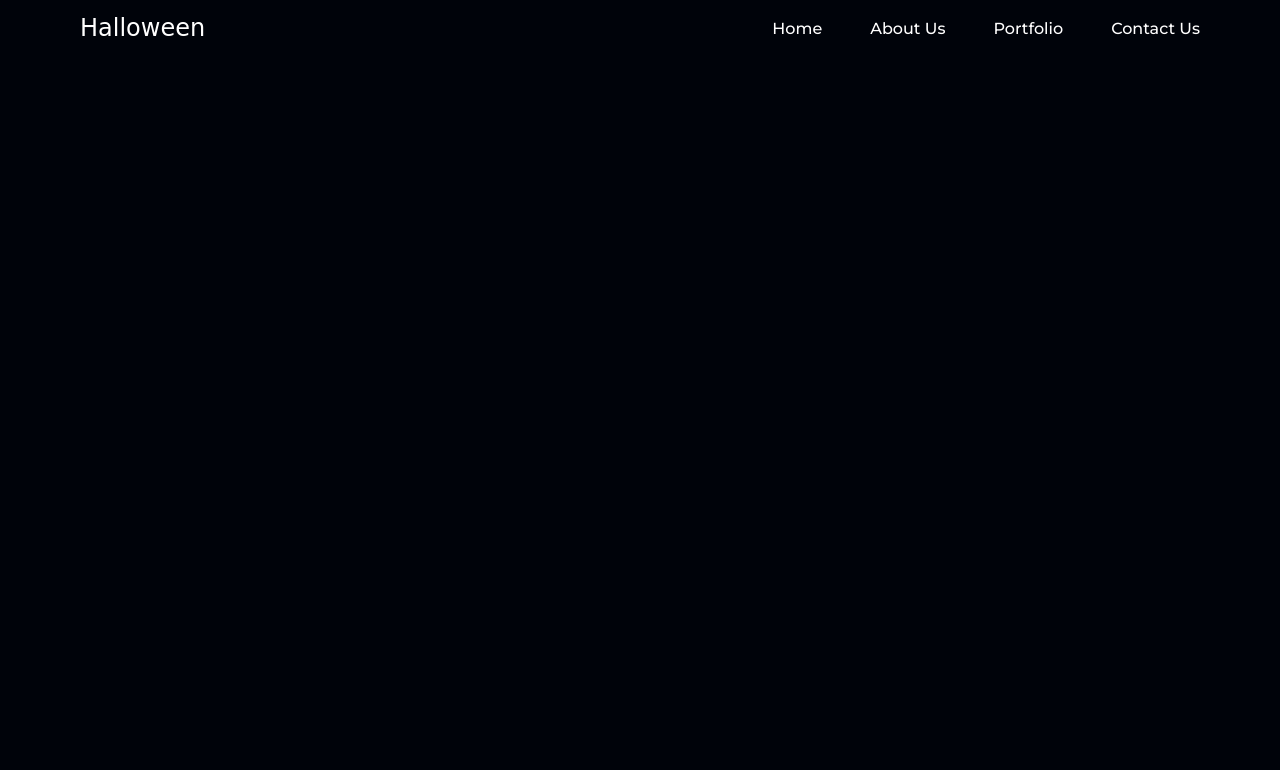
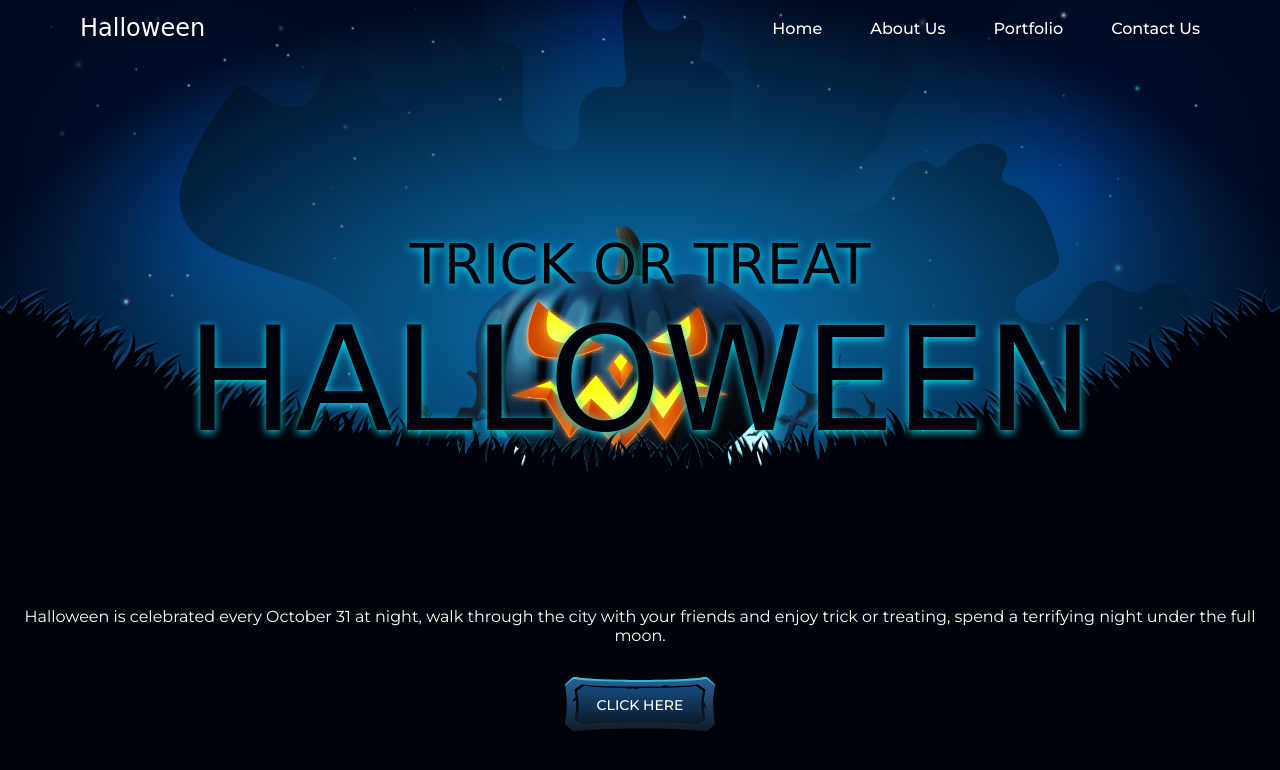
Before and after one commit to helen25sur/halloween-site, a plain HTML site: page index.html in a window 1280 px wide. Drawn offline with nearby package versions, Linux system fonts and the light colour scheme; a web font is replaced by a local one.

Commit message:
add main section - images and data

```diff
--- a/assets/css/styles.css
+++ b/assets/css/styles.css
@@ -91,7 +91,7 @@ img {
 
 /*=============== HEADER & NAV ===============*/
 .header {
-  position: sticky;
+  position: fixed;
   width: 100%;
   top: 0;
   left: 0;
@@ -168,8 +168,6 @@ img {
   .nav__close {
     display: flex;
   }
-
-
 }
 
 /* Show menu */
@@ -177,12 +175,119 @@ img {
   top: 0;
 }
 
-
 /* Change background header */
 
 
 /*=============== HOME ===============*/
+.home {
+  position: relative;
+  height: 100vh;
+  background-color: var(--black-color);
+}
 
+.home__container {
+  position: relative;
+  height: 80%;
+  background: var(--radial-color);
+  display: grid;
+  justify-items: center;
+  overflow: hidden;
+}
+
+.home__container img {
+  position: absolute;
+}
+
+.home__pumpkin,
+.home__grass {
+  bottom: 0;
+}
+
+.home__stones {
+  bottom: -0.5rem;
+  width: 470px;
+}
+
+.home__trees {
+  bottom: 0.5rem;
+  width: 470px;
+}
+
+.home__moon {
+  bottom: 2rem;
+  width: 590px;
+}
+
+.home__stones,
+.home__trees,
+.home__moon {
+  max-width: initial;
+}
+
+.home__shadow,
+.home__points {
+  top: 0;
+  left: 0;
+  width: 100%;
+  height: 100%;
+  object-fit: cover;
+  object-position: center;
+}
+
+.home__shadow {
+  mix-blend-mode: overlay;
+}
+
+.home__titles {
+  position: absolute;
+  bottom: 11rem;
+  text-align: center;
+}
+
+.home__title,
+.home__subtitle {
+  color: var(--black-color);
+  font-family: var(--second-font);
+  font-weight: var(--font-regular);
+  text-shadow: 0 2px 8px var(--first-color);
+}
+
+.home__title {
+  font-size: var(--biggest-font-size);
+}
+
+.home__subtitle {
+  font-size: var(--big-font-size);
+}
+
+.home__data {
+  position: absolute;
+  bottom: 4rem;
+  text-align: center;
+  margin-inline: 1.5rem;
+}
+
+.home__description {
+  margin-bottom: 2rem;
+}
+
+.home__button {
+  display: inline-grid;
+  position: relative;
+  place-items: center;
+  transition: filter .4s ease-in-out;
+}
+
+.home__button span {
+  position: absolute;
+  color: var(--white-color);
+  font-size: var(--small-font-size);
+  font-weight: var(--font-medium);
+}
+
+.home__button:hover {
+  filter: drop-shadow(0 4px 24px hsla(185, 100%, 48%, .6));
+}
 
 /*=============== BREAKPOINTS ===============*/
 /* For small devices */
--- a/index.html
+++ b/index.html
@@ -58,7 +58,32 @@
   <main class="main">
     <!--==================== HOME ====================-->
     <section class="home">
+      <div class="home__container">
+        <img src="assets/img/home-point.png" alt="background image" class="home__points">
+        <img src="assets/img/home-shadow.png" alt="background image" class="home__shadow">
+        <img src="assets/img/home-moon.png" alt="background image" class="home__moon">
+        <img src="assets/img/home-trees.png" alt="background image" class="home__trees">
+        <img src="assets/img/home-pumpkin.png" alt="background image" class="home__pumpkin">
+        <img src="assets/img/home-stones.png" alt="background image" class="home__stones">
+        <img src="assets/img/home-grass.png" alt="background image" class="home__grass">
 
+        <div class="home__titles">
+          <h2 class="home__subtitle">TRICK OR TREAT</h2>
+          <h1 class="home__title">HALLOWEEN</h1>
+        </div>
+      </div>
+
+      <div class="home__data">
+        <p class="home__description">Halloween is celebrated every October 31 at night, walk through the city with your
+          friends and enjoy
+          trick or treating, spend a terrifying night under
+          the full moon.</p>
+
+        <a href="#" class="home__button">
+          <img src="assets/img/button.svg" alt="button">
+          <span>CLICK HERE</span>
+        </a>
+      </div>
     </section>
   </main>
 
```
Also changed, not shown: 1 other file.
